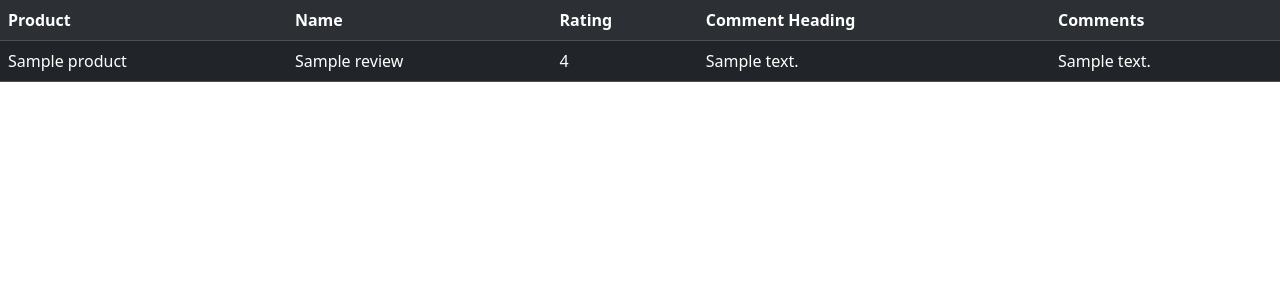
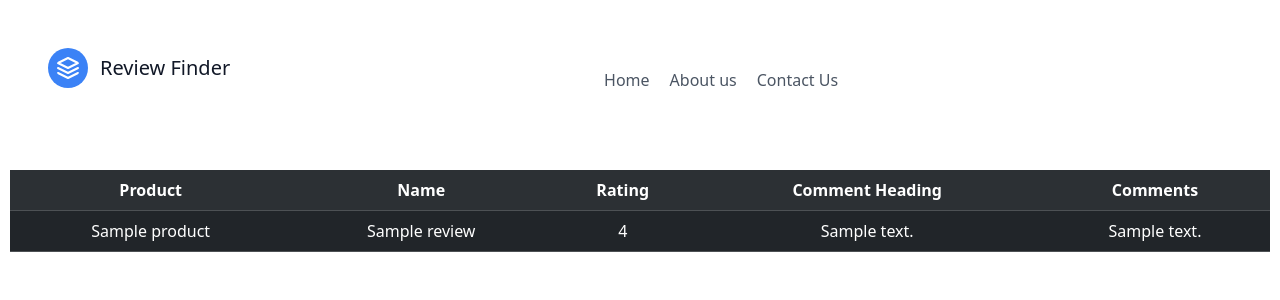
Before and after one commit to prashdev01/The_initial_project, a Flask app: template templates/results.html in a window 1280 px wide. Shown: the top 300 px of the page. Run offline with Flask 2, Linux system fonts and the light colour scheme; the template is opened without the code that fills it: most values are stand-ins (such as "Sample title", 1, 10 or a date in 2020); some libraries are stand-ins or nearby versions.

Commit message:
comiit-26-may-23

```diff
--- a/app.py
+++ b/app.py
@@ -1,4 +1,4 @@
-from flask import Flask, render_template, request,jsonify
+from flask import Flask, render_template, request,jsonify , redirect
 from flask_cors import CORS,cross_origin
 import requests
 from bs4 import BeautifulSoup as bs
--- a/templates/results.html
+++ b/templates/results.html
@@ -1,21 +1,26 @@
-<!DOCTYPE html>
-<html lang="en" >
+{% extends 'base.html' %}
 
-<head>
-  <meta charset="UTF-8">
-  <title>Review Page</title>
-    <link href="https://cdn.jsdelivr.net/npm/bootstrap@5.3.0-alpha3/dist/css/bootstrap.min.css" rel="stylesheet" integrity="sha384-KK94CHFLLe+nY2dmCWGMq91rCGa5gtU4mk92HdvYe+M/SXH301p5ILy+dN9+nJOZ" crossorigin="anonymous">
+{% block head %}
+<meta charset="UTF-8">
+<title>Review Page</title>
+  <link href="https://cdn.jsdelivr.net/npm/bootstrap@5.3.0-alpha3/dist/css/bootstrap.min.css" rel="stylesheet" integrity="sha384-KK94CHFLLe+nY2dmCWGMq91rCGa5gtU4mk92HdvYe+M/SXH301p5ILy+dN9+nJOZ" crossorigin="anonymous">
+  <style>
+   .cantainer{
+      display: flex;
+      justify-content: center;
+      align-items: center;
+      text-align: center;
+      margin: 10px;
+   }
 
+  </style>
 
-      <!-- <link rel="stylesheet" href="./style.css"> -->
-    <!-- <link rel="stylesheet" href="{{ url_for('static', filename='css/style.css') }}"> -->
-
-
-</head>
+{% endblock head %}
+{% block body %}
 
 <body>
-
-   <table class="table table-dark table-striped">
+<div class="cantainer">
+ <table class="table table-dark table-striped">
       <tr>
          <th>Product</th>
          <th>Name</th>
@@ -32,8 +37,10 @@
          <td>{{review['Comment']}} </td>
        {% endfor %}
    </table>
+</div>
 
 
 </body>
 
 </html>
+{% endblock body %}
```
Also changed, not shown: static/style.css (line endings or trailing spaces).
